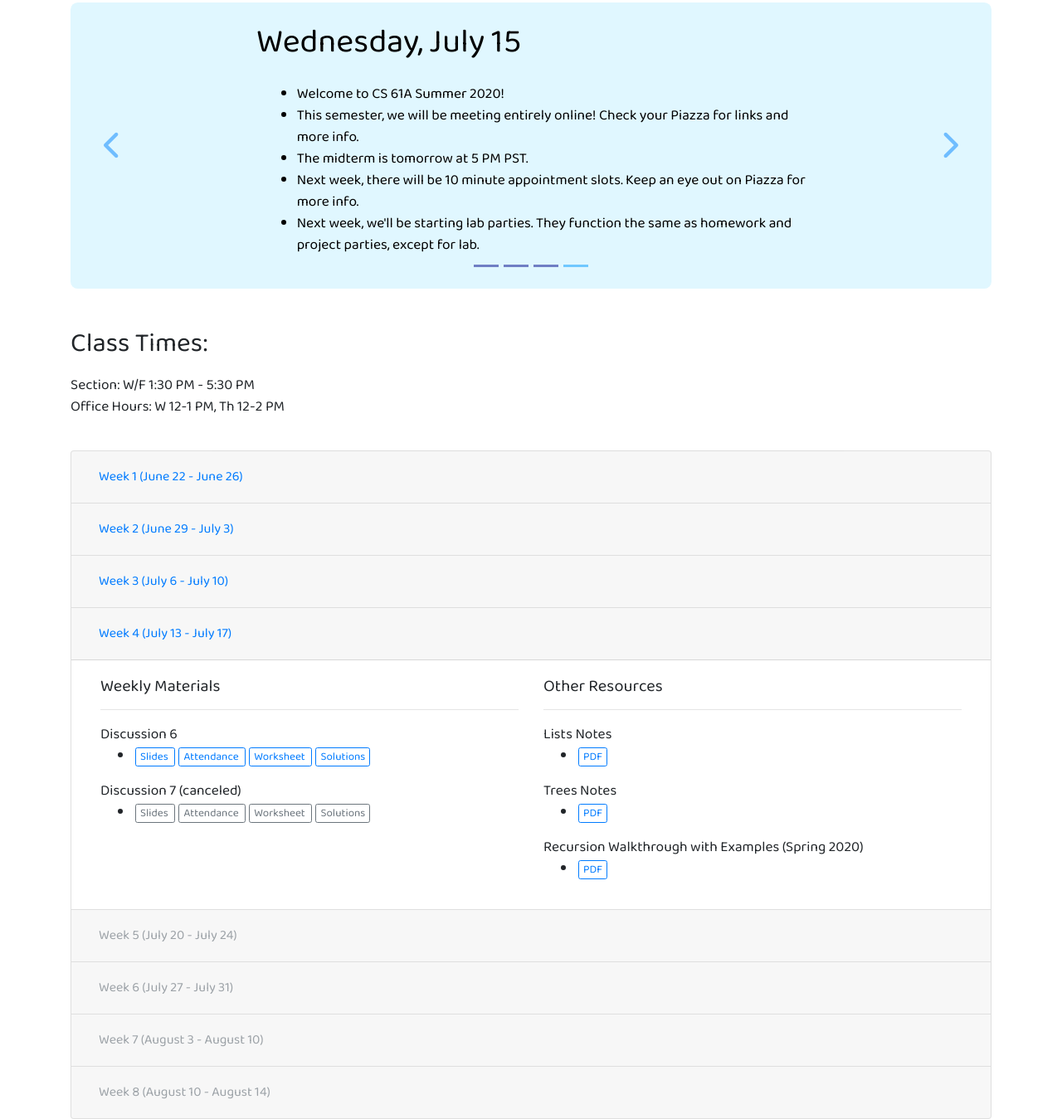
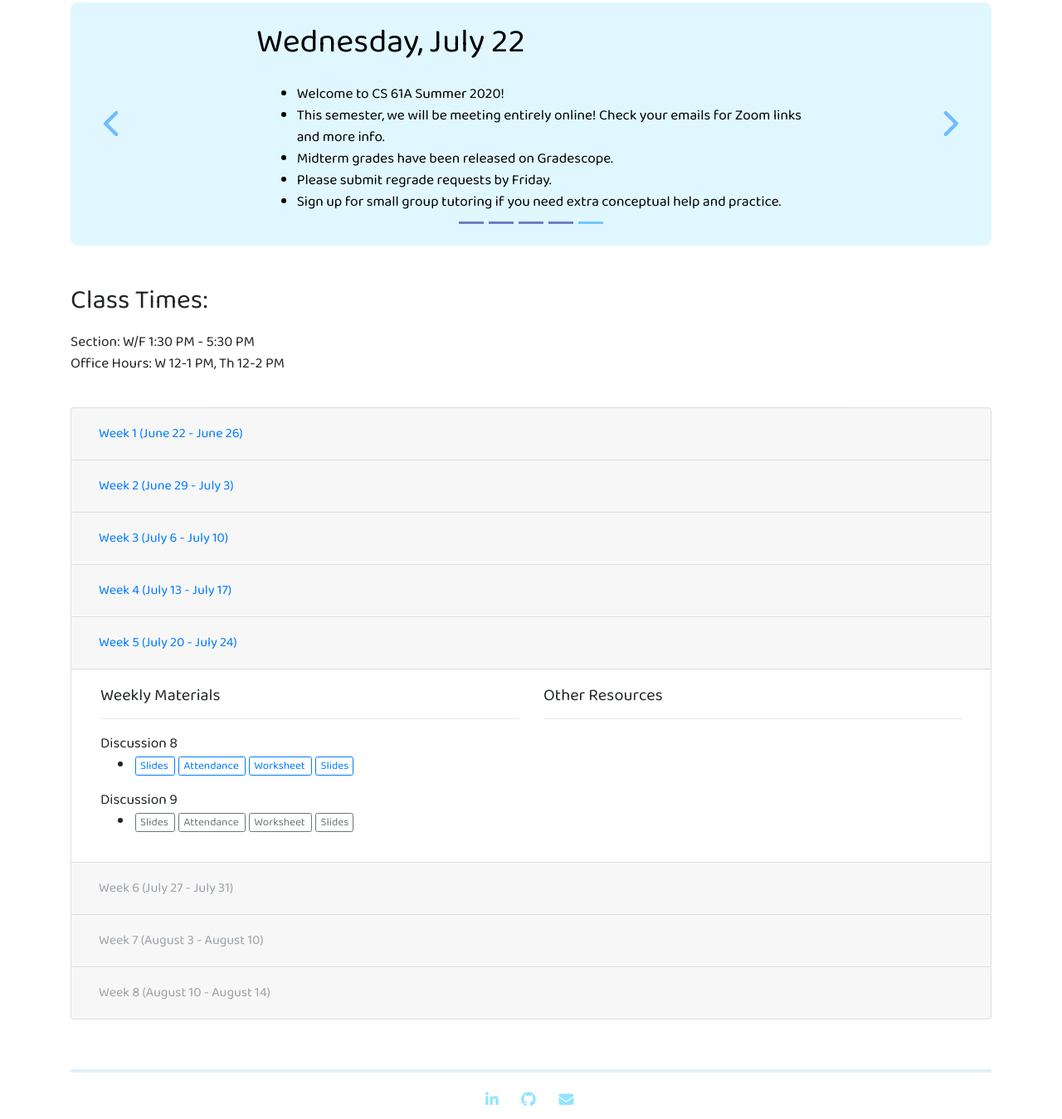
Before and after one commit to jemmy-z/cs61a-v3, a plain HTML site: page index.html in a window 1280 px wide. Shown: the part 115-1464 px from the top of the page at 83% size. Drawn offline with nearby package versions, Linux system fonts and the light colour scheme.

Commit message:
ready for discussion 8

```diff
--- a/announcements/week5.xml
+++ b/announcements/week5.xml
@@ -1,6 +1,8 @@
 <announcement>
-    <date>Monday, July 20</date>
+    <date>Wednesday, July 22</date>
     <info>Welcome to CS 61A {% SEMESTER %}!</info>
     <info>This semester, we will be meeting entirely online! Check your emails for Zoom links and more info.</info>
-    <info>You can find out more about me &lt;a href="about.html"&gt;here&lt;/a&gt;.</info>
+    <info>Midterm grades have been released on Gradescope.</info>
+        <info>Please submit regrade requests by Friday.</info>
+    <info> Sign up for small group tutoring if you need extra conceptual help and practice.</info>
 </announcement>
--- a/index.html
+++ b/index.html
@@ -138,7 +138,7 @@
           </li>
          </ul>
         </div>
-        <div class="carousel-item p-4 active" id="announcement-3">
+        <div class="carousel-item p-4" id="announcement-3">
          <h1>
           Wednesday, July 15
          </h1>
@@ -157,6 +157,28 @@
           </li>
           <li class="announcement-item">
            Next week, we'll be starting lab parties. They function the same as homework and project parties, except for lab.
+          </li>
+         </ul>
+        </div>
+        <div class="carousel-item p-4 active" id="announcement-4">
+         <h1>
+          Wednesday, July 22
+         </h1>
+         <ul class="announcement-list">
+          <li class="announcement-item">
+           Welcome to CS 61A Summer 2020!
+          </li>
+          <li class="announcement-item">
+           This semester, we will be meeting entirely online! Check your emails for Zoom links and more info.
+          </li>
+          <li class="announcement-item">
+           Midterm grades have been released on Gradescope.
+          </li>
+          <li class="announcement-item">
+           Please submit regrade requests by Friday.
+          </li>
+          <li class="announcement-item">
+           Sign up for small group tutoring if you need extra conceptual help and practice.
           </li>
          </ul>
         </div>
@@ -179,7 +201,9 @@
       </li>
       <li data-slide-to="2" data-target="#Announcements">
       </li>
-      <li class="active" data-slide-to="3" data-target="#Announcements">
+      <li data-slide-to="3" data-target="#Announcements">
+      </li>
+      <li class="active" data-slide-to="4" data-target="#Announcements">
       </li>
      </ol>
     </div>
@@ -423,12 +447,12 @@
     <div class="card">
      <div class="card-header" id="headingFour">
       <h2 class="mb-0">
-       <button aria-controls="collapse4" aria-expanded="false" class="btn btn-link" data-target="#collapse4" data-toggle="collapse" id="week4" type="button">
+       <button aria-controls="collapse4" aria-expanded="false" class="btn btn-link collapsed" data-target="#collapse4" data-toggle="collapse" id="week4" type="button">
         Week 4 (July 13 - July 17)
        </button>
       </h2>
      </div>
-     <div aria-labelledby="headingFour" class="collapse show" data-parent="#weekly-info" id="collapse4">
+     <div aria-labelledby="headingFour" class="collapse" data-parent="#weekly-info" id="collapse4">
       <div class="card-body">
        <div class="container">
         <div class="row" id="materials4">
@@ -520,15 +544,65 @@
     <div class="card">
      <div class="card-header" id="headingFive">
       <h2 class="mb-0">
-       <button aria-controls="collapse5" aria-expanded="false" class="btn btn-link collapsed disabled" data-target="#collapse5" data-toggle="collapse" id="week5" type="button">
+       <button aria-controls="collapse5" aria-expanded="false" class="btn btn-link" data-target="#collapse5" data-toggle="collapse" id="week5" type="button">
         Week 5 (July 20 - July 24)
        </button>
       </h2>
      </div>
-     <div aria-labelledby="headingFive" class="collapse" data-parent="#weekly-info" id="collapse5">
+     <div aria-labelledby="headingFive" class="collapse show" data-parent="#weekly-info" id="collapse5">
       <div class="card-body">
        <div class="container">
         <div class="row" id="materials5">
+         <div class="col-md-6">
+          <h5>
+           Weekly Materials
+          </h5>
+          <hr/>
+          <span>
+           Discussion 8
+          </span>
+          <ul>
+           <li>
+            <a class="bordered" href="https://docs.google.com/presentation/d/1UdsfdXPKqqVI2YHDaFtXzUZ6JYbQrguEDBrcsdc1vcM/edit?usp=sharing" target="_blank">
+             Slides
+            </a>
+            <a class="bordered" href="https://docs.google.com/forms/d/e/1FAIpQLSf06KTm9kIHPvW0y99QFqV2fslBLtCuci-z-rd6Gt_elGyCcg/viewform" target="_blank">
+             Attendance
+            </a>
+            <a class="bordered" href="https://cs61a.org/disc/disc08.pdf" target="_blank">
+             Worksheet
+            </a>
+            <a class="bordered" href="https://cs61a.org/disc/disc08_sol.pdf" target="_blank">
+             Slides
+            </a>
+           </li>
+          </ul>
+          <span>
+           Discussion 9
+          </span>
+          <ul>
+           <li>
+            <a class="bordered btn-link disabled" href="#" target="_blank">
+             Slides
+            </a>
+            <a class="bordered btn-link disabled" href="#" target="_blank">
+             Attendance
+            </a>
+            <a class="bordered btn-link disabled" href="#" target="_blank">
+             Worksheet
+            </a>
+            <a class="bordered btn-link disabled" href="#" target="_blank">
+             Slides
+            </a>
+           </li>
+          </ul>
+         </div>
+         <div class="col-md-6">
+          <h5>
+           Other Resources
+          </h5>
+          <hr/>
+         </div>
         </div>
        </div>
       </div>
```
Also changed, not shown: calendar/week5.xml (+9 -30 lines), 1 other file.
